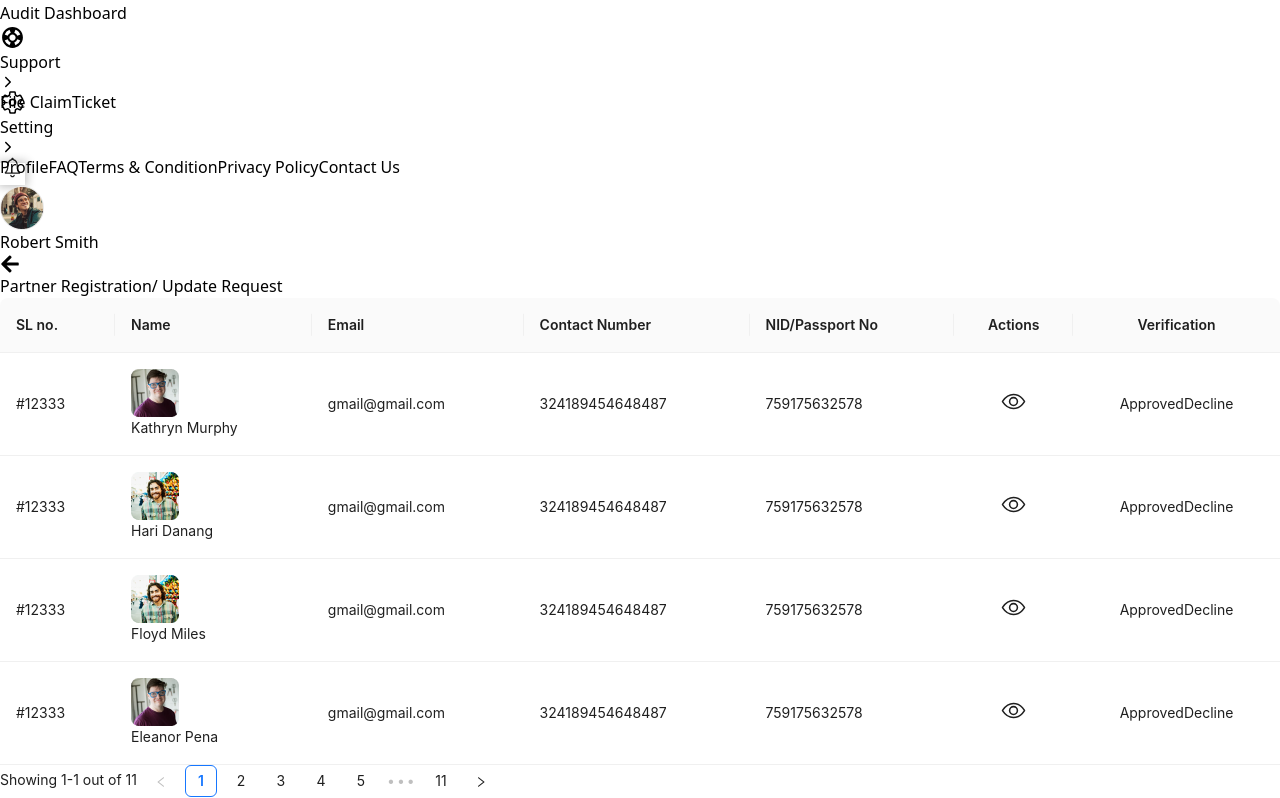
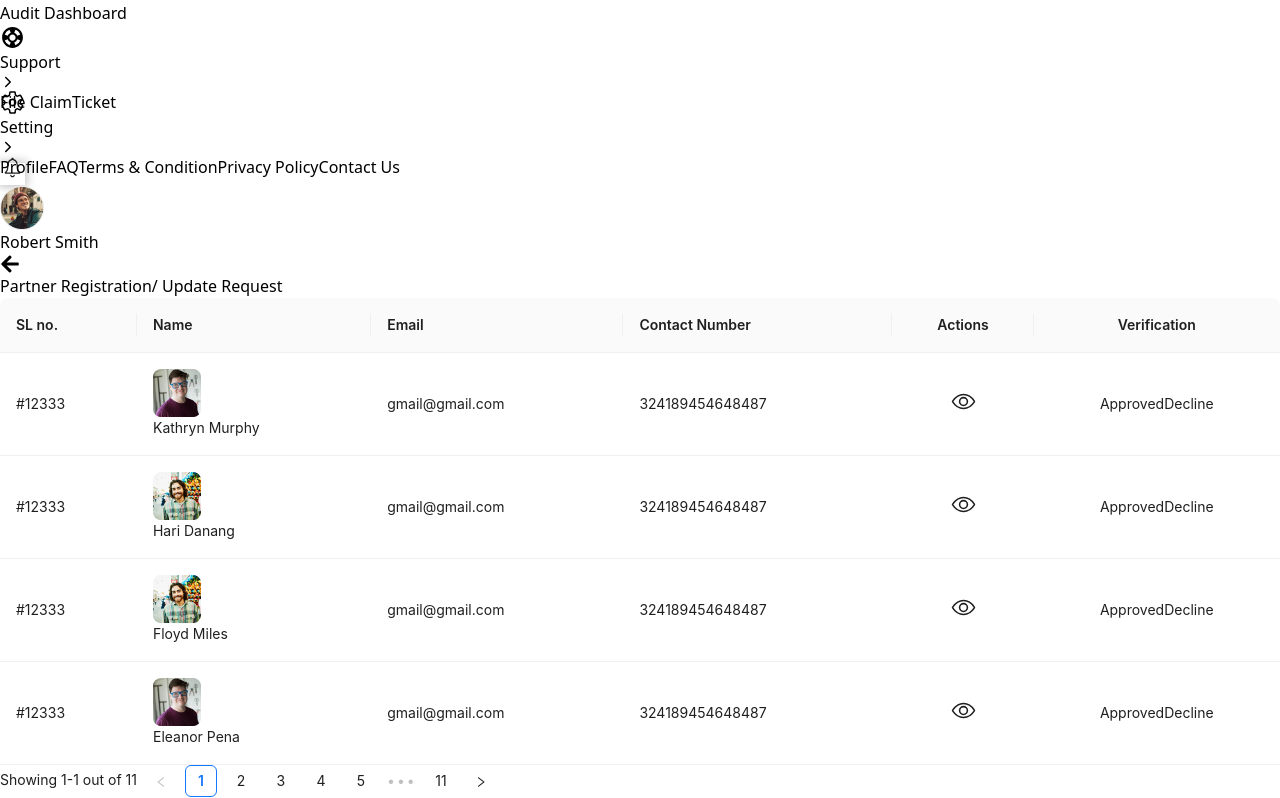
Before and after one commit to bdCalling-Sdt-hub/partner_transport_dashboard, a React (Vite) app: page /profile-update-request in a window 1280 px wide. Shown: the part 1612-2410 px from the top of the page. Built offline with nearby package versions, Linux system fonts and the light colour scheme.

Commit message:
Implement approved partner api integration

```diff
--- a/src/App.jsx
+++ b/src/App.jsx
@@ -11,10 +11,14 @@ import img1 from './assets/images/user1.png'
 import img2 from './assets/images/user2.png'
 import img3 from './assets/images/driving.png'
 import img4 from './assets/images/vichel.png'
-import { useOverviewDashboardQuery } from './redux/api/dashboardHomeApi'
+import { useGetPendingPartnerQuery, useOverviewDashboardQuery } from './redux/api/dashboardHomeApi'
+import { imageUrl } from './redux/api/baseApi'
 function App() {
 
-  const {data : getOverView} = useOverviewDashboardQuery();
+  // all API
+  const { data: getOverView } = useOverviewDashboardQuery();
+  const { data: getPendingPartner } = useGetPendingPartnerQuery()
+  console.log(getPendingPartner?.data?.data);
 
   //
   const data = [
@@ -43,48 +47,25 @@ function App() {
 
 
   // table data
-  const dataSource = [
-    {
-      key: "#12331",
-      name: "Devon Lane",
-      img: img1,
-      email: "gmail@gmail.com",
-      contact: 324189454648487,
-      vichelType: 'car',
-      vichelNumber: "A 23445355",
-      drivingLicense: img3,
-      vichelImg: img4,
-      passport: 759175632578,
-      location: "xyz road, y house",
-    },
-    {
-      key: "#12333",
-      name: "Kathryn Murphy",
-      img: img2,
-      vichelType: 'car',
-      vichelNumber: "A 23445355",
-      drivingLicense: img3,
-      vichelImg: img4,
-      contact: 324189454648487,
-      passport: 759175632578,
-      email: "gmail@gmail.com",
-      location: "xyz road, y house",
-    },
-    {
-      key: "#12334",
-      name: "Devon Lane",
-      img: img1,
-      vichelType: 'car',
-      vichelNumber: "A 23445355",
-      drivingLicense: img3,
-      vichelImg: img4,
-      contact: 324189454648487,
-      passport: 759175632578,
-      email: "gmail@gmail.com",
-      location: "xyz road, y house",
-    },
+  const formattedTableData = getPendingPartner?.data?.data?.slice(0,4)?.map((partner, i) => {
+    return (
+      {
+        key: i + 1,
+        name: partner?.name,
+        img: `${imageUrl}${partner?.profile_image}`,
+        email: partner?.email,
+        contact:partner?.phone_number,
+        // vichelType: 'car',
+        // vichelNumber: "A 23445355",
+        drivingLicense: `${imageUrl}${partner?.drivingLicenseImage}`,
+        vichelImg: `${imageUrl}${partner?.vehicleFrontImag}`,
+        // passport: 759175632578,
+        location: partner?.country,
+        status : partner?.status
+      }
+    )
+  })
 
-  ];
 
   return (
     <div>
@@ -122,7 +103,7 @@ function App() {
           </Link>
         </div>
 
-        <ProfileUpdateRequest dataSource={dataSource} />
+        <ProfileUpdateRequest dataSource={formattedTableData} />
       </div>
 
 
--- a/src/Components/ProfileUpdateRequest/ProfileUpdateRequest.jsx
+++ b/src/Components/ProfileUpdateRequest/ProfileUpdateRequest.jsx
@@ -9,16 +9,46 @@ import img4 from '../../assets/images/driving.png'
 import img5 from '../../assets/images/ins.png'
 import img6 from '../../assets/images/ins2.png'
 import img7 from '../../assets/images/num.png'
+import { useApprovedDeclinePartnerMutation } from '../../redux/api/dashboardHomeApi';
+import { toast } from 'sonner';
 const ProfileUpdateRequest = ({ dataSource }) => {
     // console.log(pagination)
     const [isModalOpen, setIsModalOpen] = useState(false);
     const [requestUser, setRequestuser] = useState({})
 
+    // approved api
+    const [approvedDeclinePartner] = useApprovedDeclinePartnerMutation()
+
+
+
     const handleShowRequestUserDelails = (data) => {
         setIsModalOpen(true)
         setRequestuser(data)
     }
-    // console.log(requestUser);
+
+
+    // -----handle approved user function ----//
+    const handleApproved = (email) => {
+        const data = {
+            partnerEmail: email,
+            status: "approved"
+        }
+        approvedDeclinePartner(data).unwrap()
+            .then((payload) => toast.success(payload?.message))
+            .catch((error) => toast.error(error?.data?.message));
+    }
+
+    //---handle decline partner -----//
+    const handleDeclinePartner = (email) => {
+        const data = {
+            partnerEmail: email,
+            status: "declined"
+        }
+        approvedDeclinePartner(data).unwrap()
+            .then((payload) => toast.success(payload?.message))
+            .catch((error) => toast.error(error?.data?.message));
+    }
+
 
     const columns = [
         {
@@ -54,11 +84,11 @@ const ProfileUpdateRequest = ({ dataSource }) => {
             dataIndex: "contact",
             key: "contact  ",
         },
-        {
-            title: "NID/Passport No",
-            dataIndex: "passport",
-            key: "contact  ",
-        },
+        // {
+        //     title: "NID/Passport No",
+        //     dataIndex: "passport",
+        //     key: "contact  ",
+        // },
 
         {
             title: "Actions",
@@ -84,15 +114,17 @@ const ProfileUpdateRequest = ({ dataSource }) => {
             render: (_, record) => {
                 return (
                     <div className="flex items-center justify-center gap-1">
-                        <button className="px-6 py-2 rounded-3xl text-green-500 font-semibold bg-transparent border border-green-500 hover:bg-green-500 hover:text-white">
-                            <Link  className='hover:text-white'>
+                        <button className={`px-6 py-2 rounded-3xl
+                            text-green-500 font-semibold bg-transparent border border-green-500 hover:bg-green-500 hover:text-white`}>
+                            <button onClick={() => handleApproved(record?.email)} className='hover:text-white'>
                                 Approved
-                            </Link>
+                            </button>
                         </button>
-                        <button className="px-6 py-2 rounded-3xl text-red-600 font-semibold bg-transparent border border-red-600 hover:bg-red-600 hover:text-white">
-                            <Link className='hover:text-white'>
+                        <button disabled={record?.status === 'declined'} onClick={() => handleDeclinePartner(record?.email)} className={`px-6 py-2 rounded-3xl font-semibold bg-transparent border  hover:text-white ${record?.status === 'declined' ? "text-gray-400 hover:text-gray-400" : "text-red-600 border-red-600 hover:bg-red-600 "}
+`}>
+                            <p className=''>
                                 Decline
-                            </Link>
+                            </p>
                         </button>
                     </div>
                 );
--- a/src/redux/api/dashboardHomeApi.jsx
+++ b/src/redux/api/dashboardHomeApi.jsx
@@ -3,29 +3,47 @@ import { baseApi } from "./baseApi";
 const dashboardHomeApi = baseApi.injectEndpoints({
     endpoints: (builder) => ({
         overviewDashboard: builder.query({
-            query : ()=>{
+            query: () => {
                 return {
-                    url :'/dashboard/total-counts',
-                    method : 'GET'
+                    url: '/dashboard/total-counts',
+                    method: 'GET'
                 }
             }
         }),
-        incomeOverView : builder.query({
-            query: ({year})=>{
+        incomeOverView: builder.query({
+            query: ({ year }) => {
                 return {
-                    url : `/dashboard/income-overview?year=${year}`,
-                    method : "GET"
+                    url: `/dashboard/income-overview?year=${year}`,
+                    method: "GET"
                 }
             }
         }),
-        partnerGrowthOverview : builder.query({
-            query :  ({year})=>{
+        partnerGrowthOverview: builder.query({
+            query: ({ year }) => {
                 return {
-                    url : `/dashboard//user-growth?year=${year}`,
-                    method : 'GET'
+                    url: `/dashboard//user-growth?year=${year}`,
+                    method: 'GET'
                 }
             }
+        }),
+        getPendingPartner: builder.query({
+            query: () => {
+                return {
+                    url: '/dashboard/get_padding_partner', method: 'GET'
+                }
+            },
+            providesTags : ['partnerApproved']
+        }),
+        approvedDeclinePartner: builder.mutation({
+            query: (data) => {
+                return {
+                    url: '/dashboard/approve_decline_partner',
+                    method: 'PATCH',
+                    body: data
+                }
+            },
+            invalidatesTags : ['partnerApproved']
         })
-   })
+    })
 })
-export const { useOverviewDashboardQuery , useIncomeOverViewQuery , usePartnerGrowthOverviewQuery } = dashboardHomeApi;
+export const { useOverviewDashboardQuery, useIncomeOverViewQuery, usePartnerGrowthOverviewQuery, useGetPendingPartnerQuery, useApprovedDeclinePartnerMutation } = dashboardHomeApi;
```
